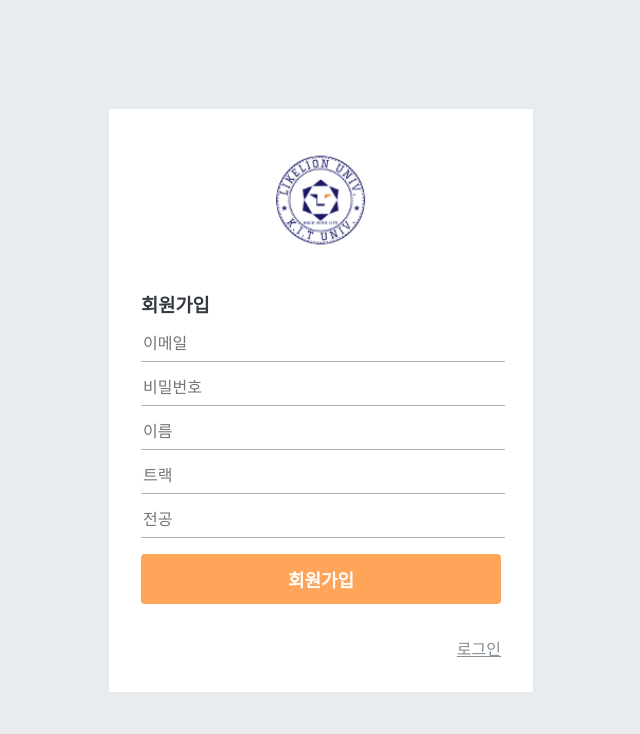
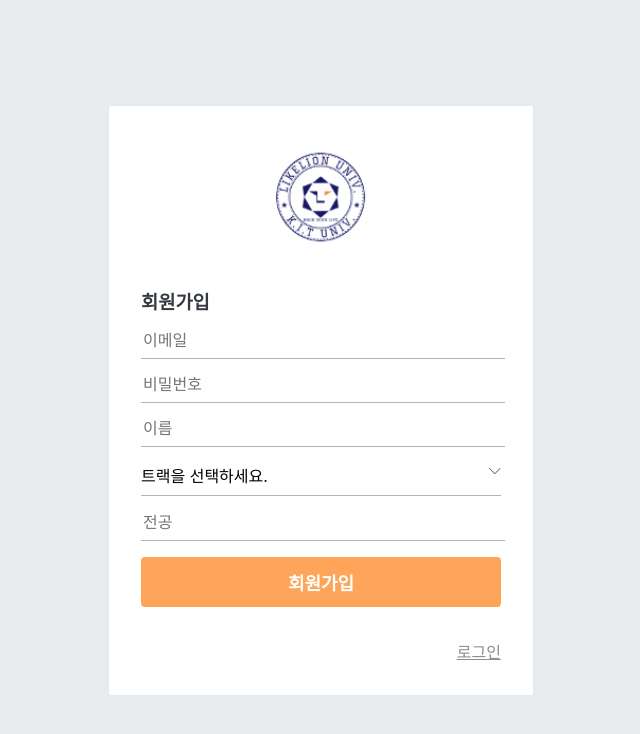
Before and after one commit to Jinoko01/LikeLion-Kit-Frontend, a React (Create React App) app in the folder likelion/: page /register in a window 1280 px wide. Shown: the top 734 px of the page, without its empty margins (319-959 px from the left). Built offline with nearby package versions, Linux system fonts and the light colour scheme.

Commit message:
style: modify track(input => select) in RegisterPage

```diff
--- a/likelion/package.json
+++ b/likelion/package.json
@@ -8,6 +8,7 @@
     "@testing-library/react": "^13.4.0",
     "@testing-library/user-event": "^13.5.0",
     "axios": "^1.6.7",
+    "open-color": "^1.9.1",
     "qs": "^6.11.2",
     "quill": "^1.3.7",
     "react": "^18.2.0",
--- a/likelion/src/components/auth/AuthForm.js
+++ b/likelion/src/components/auth/AuthForm.js
@@ -2,6 +2,7 @@ import styled from "styled-components";
 import { Link } from "react-router-dom";
 import palette from "../../lib/styles/palette";
 import Button from "../common/Button";
+import SelectBox from "../common/SelectBox";
 
 /**
  * 회원가입 또는 로그인 폼을 보여준다.
@@ -90,13 +91,7 @@ const AuthForm = ({ type, form, onChange, onSubmit, error }) => {
               onChange={onChange}
               value={form.name}
             />
-            <StyledInput
-              autoComplete="track"
-              name="track"
-              placeholder="트랙"
-              onChange={onChange}
-              value={form.track}
-            />
+            <SelectBox options={["FRONT", "BACK"]} type={type} name={"track"} />
             <StyledInput
               autoComplete="major"
               name="major"
--- /dev/null
+++ b/likelion/src/components/common/SelectBox.js
@@ -0,0 +1,105 @@
+import styled from "styled-components";
+import palette from "../../lib/styles/palette";
+import { useCallback, useEffect, useRef, useState } from "react";
+import { changeField } from "../../modules/auth";
+import { useDispatch } from "react-redux";
+
+const StyledSelect = styled.div`
+  position: relative;
+  border: none;
+  border-bottom: 1px solid ${palette.gray[5]};
+  padding-bottom: 0.5rem;
+  outline: none;
+  width: 100%;
+  cursor: pointer;
+  &:hover {
+    color: $oc-teal-7;
+    border-bottom: 1px solid ${palette.gray[7]};
+  }
+  margin-top: 1rem;
+  margin-bottom: 1rem;
+  z-index: 3;
+
+  &::before {
+    content: "⌵";
+    position: absolute;
+    top: -5px;
+    right: 0px;
+    color: #454545;
+  }
+`;
+
+const Label = styled.label`
+  font-size: 1rem;
+  cursor: pointer;
+`;
+
+const SelectOptions = styled.ul`
+  position: absolute;
+  list-style: none;
+  top: 1rem;
+  left: 0;
+  width: 100%;
+  display: ${(props) => (props.show ? "block" : "none")};
+  padding: 0;
+  background-color: #ffffff;
+  border: 1px solid #454545;
+`;
+
+const Option = styled.li`
+  font-size: 1rem;
+  padding: 0.3rem 0.4rem;
+  transition: background-color 0.2s ease-in;
+  &:hover {
+    background-color: #e8e8e8;
+  }
+`;
+
+const SelectBox = ({ options, type, name }) => {
+  const [isShowOptions, setIsShowOptions] = useState(false);
+  const [currentValue, setCurrentValue] = useState("트랙을 선택하세요.");
+  const ref = useRef(null);
+  const dispatch = useDispatch();
+
+  const handleOnChangeSelectValue = useCallback((e) => {
+    const { innerText } = e.target;
+    setCurrentValue(innerText);
+  }, []);
+
+  useEffect(() => {
+    if (currentValue === "트랙을 선택하세요.") return;
+
+    dispatch(
+      changeField({
+        form: type,
+        key: name,
+        value: currentValue,
+      })
+    );
+  }, [dispatch, name, type, currentValue]);
+
+  useEffect(() => {
+    function onClickOutside(e) {
+      if (ref.current && !ref.current.contains(e.target)) {
+        setIsShowOptions(!isShowOptions);
+      }
+    }
+    document.addEventListener("mousedown", onClickOutside);
+    return () => {
+      document.removeEventListener("mousedown", onClickOutside);
+    };
+  }, [ref, isShowOptions]);
+
+  return (
+    <StyledSelect onClick={() => setIsShowOptions((prev) => !prev)} ref={ref}>
+      <Label>{currentValue}</Label>
+      <SelectOptions show={isShowOptions}>
+        {options.map((element) => (
+          <Option onClick={handleOnChangeSelectValue}>{element}</Option>
+        ))}
+      </SelectOptions>
+    </StyledSelect>
+  );
+};
+
+export default SelectBox;
```
Also changed, not shown: 1 other file (tests, documents, lock files or other folders).
